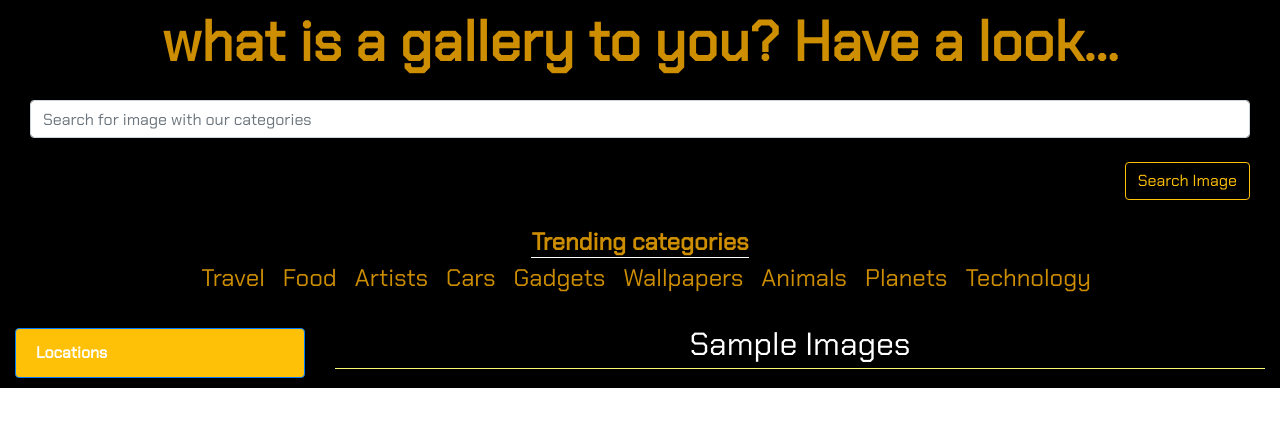
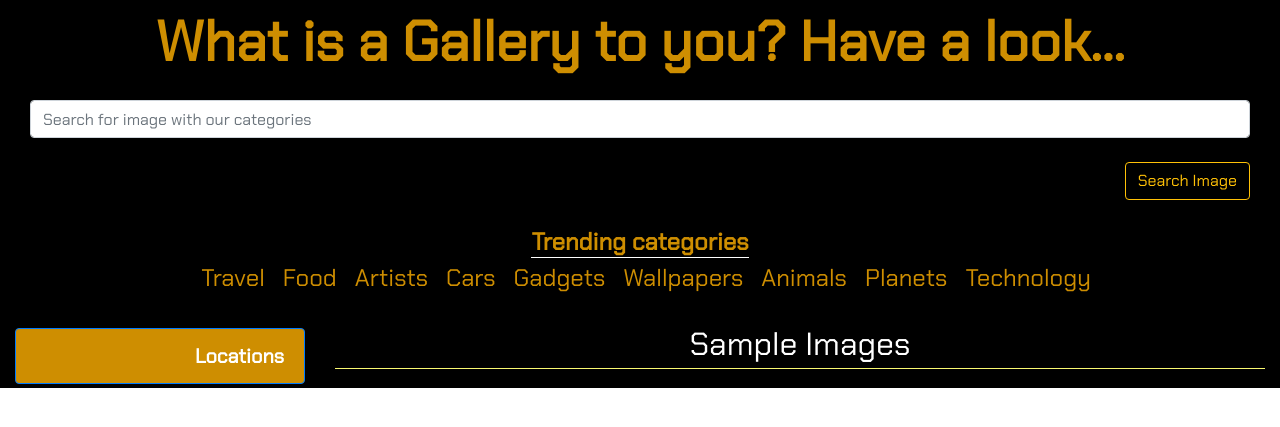
Before and after one commit to Reuben-Kipkemboi/Reuben-s--Gallery, a Django app: page / in a window 1280 px wide. Shown: the part 56-483 px from the top of the page. Run offline with Django 4.2, Linux system fonts and the light colour scheme; data that the repository does not hold is empty; some libraries are stand-ins or nearby versions.

Commit message:
st:list-item-styling - optimize list-item styling

```diff
--- a/appgallery/static/css/styles.css
+++ b/appgallery/static/css/styles.css
@@ -102,11 +102,16 @@
     color: #000;
     font-weight: bold;
 }
+#active{
+    background-color: #ce8e01;
+    font-weight: 700;
+    font-size: 2.5vh;
+    text-align: right;
+}
 #picha{
     font-style: italic;
     font-weight: bolder;
     color: #412728;
-
 
 }
 #mod-body, #footer{
--- a/appgallery/templates/index.html
+++ b/appgallery/templates/index.html
@@ -5,7 +5,7 @@
         <div class="container-fluid">
             <div class="col-md-12">
                 <p id="paragraph1">
-                    what is a gallery to you? Have a look...
+                    What is a Gallery to you? Have a look...
                 </p>
                 <form class="" role="search" action="{% url 'search_results' %}">
                     <input class="form-control mr-sm-4" type="search" placeholder="Search for image with our categories"
@@ -35,7 +35,7 @@
     <div class="row pt-2">
         <div class="col-md-3 pt-2">
             <ul class="list-group">
-                <li class="list-group-item active bg-warning font-weight-bold" aria-current="true">Locations</li>
+                <li class="list-group-item active font-weight-bold" aria-current="true" id="active">Locations</li>
                 {% for location in locations%}
                 <a href="{% url 'location' location.id %}">
                     <li class="list-group-item text-center list-group-item-action">{{location.location}}</li>
```
